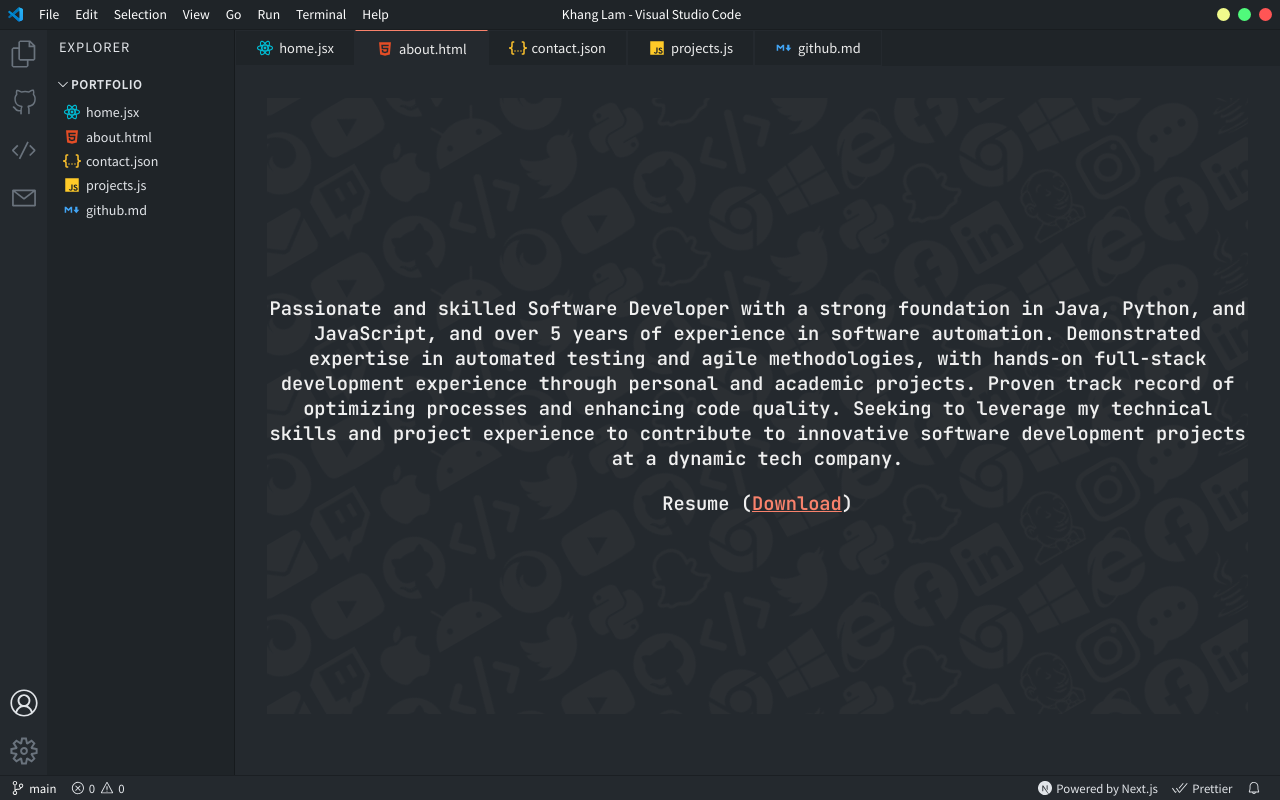
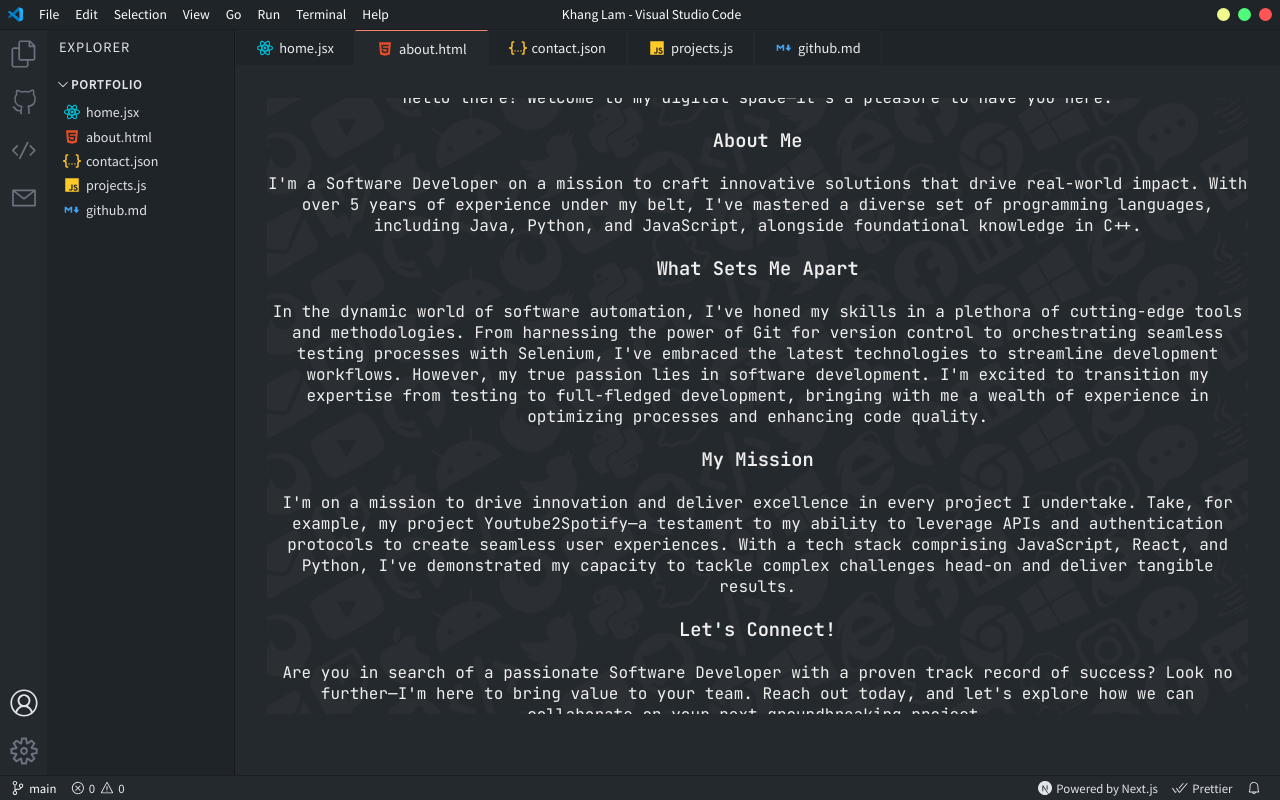
Before and after one commit to khanglam/khanglam.github.io, a Next.js app: page /about in a window 1280 px wide. Built offline with nearby package versions, Linux system fonts and the light colour scheme.

Commit message:
Update about.jsx

```diff
--- a/pages/about.jsx
+++ b/pages/about.jsx
@@ -22,9 +22,20 @@ const AboutPage = () => {
             zIndex: 2
           }}
         >
-          <h3>
-Passionate and skilled Software Developer with a strong foundation in Java, Python, and JavaScript, and over 5 years of experience in software automation. Demonstrated expertise in automated testing and agile methodologies, with hands-on full-stack development experience through personal and academic projects. Proven track record of optimizing processes and enhancing code quality. Seeking to leverage my technical skills and project experience to contribute to innovative software development projects at a dynamic tech company.
-          </h3>
+<h3>Welcome to My Portfolio!</h3>
+
+Hello there! Welcome to my digital space—it's a pleasure to have you here.
+
+<h3>About Me</h3>
+I'm a Software Developer on a mission to craft innovative solutions that drive real-world impact. With over 5 years of experience under my belt, I've mastered a diverse set of programming languages, including Java, Python, and JavaScript, alongside foundational knowledge in C++.
+
+<h3>What Sets Me Apart</h3>
+In the dynamic world of software automation, I've honed my skills in a plethora of cutting-edge tools and methodologies. From harnessing the power of Git for version control to orchestrating seamless testing processes with Selenium, I've embraced the latest technologies to streamline development workflows. However, my true passion lies in software development. I'm excited to transition my expertise from testing to full-fledged development, bringing with me a wealth of experience in optimizing processes and enhancing code quality.
+<h3>My Mission</h3>
+I'm on a mission to drive innovation and deliver excellence in every project I undertake. Take, for example, my project Youtube2Spotify—a testament to my ability to leverage APIs and authentication protocols to create seamless user experiences. With a tech stack comprising JavaScript, React, and Python, I've demonstrated my capacity to tackle complex challenges head-on and deliver tangible results.
+
+<h3>Let's Connect!</h3>
+Are you in search of a passionate Software Developer with a proven track record of success? Look no further—I'm here to bring value to your team. Reach out today, and let's explore how we can collaborate on your next groundbreaking project.
           <h3>
             Resume{'  ('}
             <a
```
